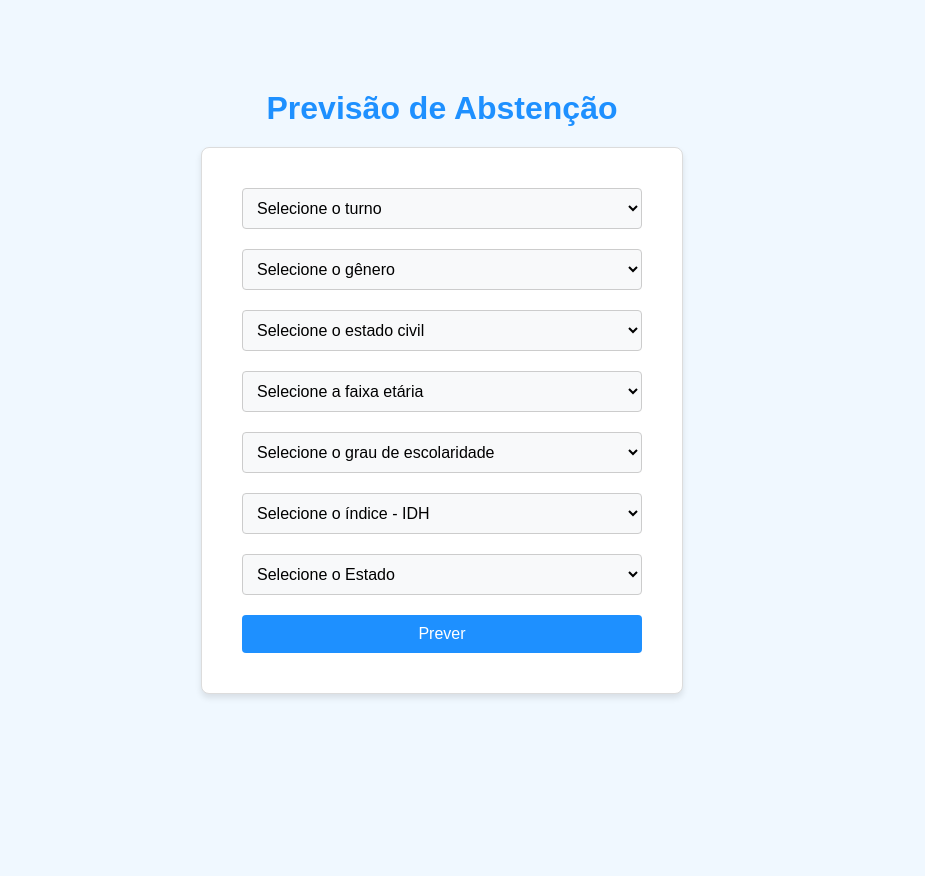
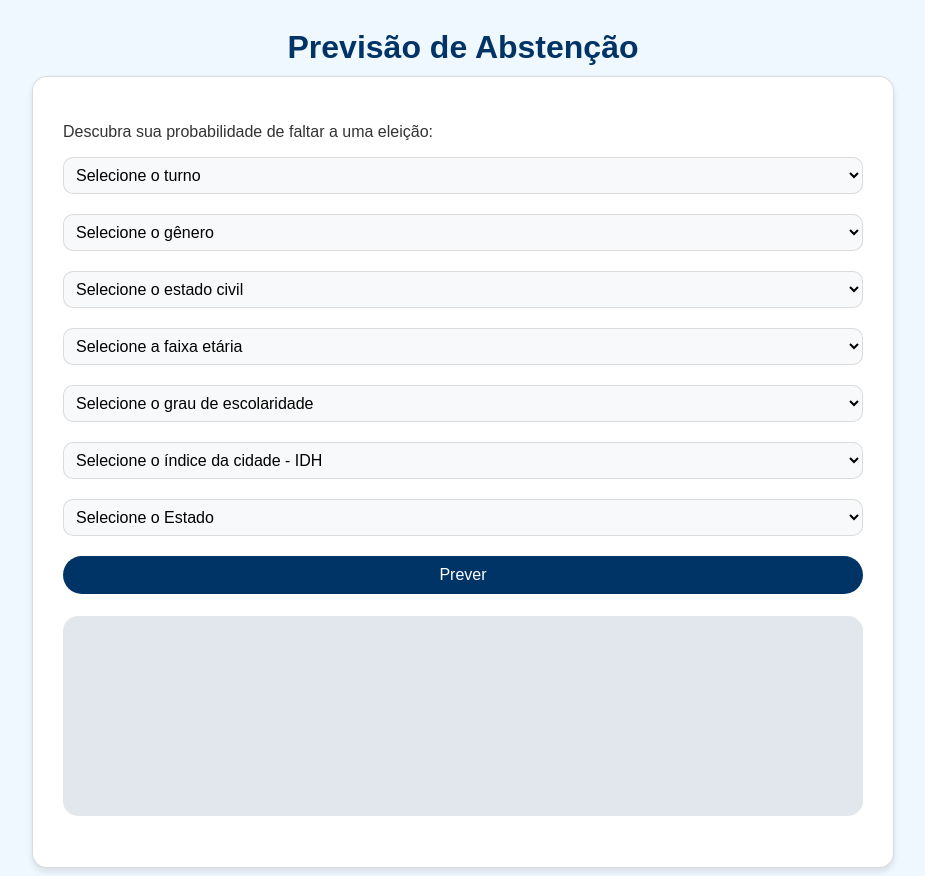
Before and after one commit to xycojunior/prevAbsten, a Django app: page / in a window 1280 px wide. Shown: the whole page, without its empty margins (198-1123 px from the left). Before the commit the page ends 698 px from the top, so only its background shows below. Run offline with Django 4.2, Linux system fonts and the light colour scheme; parts of the project's set-up code (start-up, migrations or seed data) failed here and were passed over.

Commit message:
alteração no front

```diff
--- a/templates/previsao.html
+++ b/templates/previsao.html
@@ -41,36 +41,36 @@
         font-family: Arial, sans-serif;
         background-color: #f0f8ff; /* Azul suave */
         color: #333;
-        margin: 0;
+        margin-left: 50px;
         padding: 0;
         display: flex;
         flex-direction: column;
-        align-items: center;
-        justify-content: center;
-        min-height: 100vh;
+        align-items: center ;
+        justify-content: center ;
+        min-height: 90vh;
     }
 
     h1 {
-        color: #1e90ff; /* Azul mais forte */
-        margin-bottom: 20px;
+        color: #003366; /* Azul mais forte */
+        margin-bottom: 10px;
     }
 
     form {
         background-color: #ffffff;
-        border: 1px solid #dcdcdc;
-        border-radius: 8px;
-        padding: 40px;
+        border: 1px solid rgba(0, 0, 0, 0.144);
+        border-radius: 15px;
+        padding: 30px;
         box-shadow: 0 4px 6px rgba(0, 0, 0, 0.1);
         width: 90%;
-        max-width: 400px;
+        max-width: 800px;
     }
 
     select {
         width: 100%;
-        padding: 10px;
+        padding: 8px;
         margin-bottom: 20px;
-        border: 1px solid #ccc;
-        border-radius: 4px;
+        border: 0.1px solid rgba(0, 0, 0, 0.123);
+        border-radius: 10px;
         font-size: 16px;
         background-color: #f8f9fa;
     }
@@ -80,21 +80,24 @@
         padding: 10px;
         font-size: 16px;
         color: #fff;
-        background-color: #1e90ff;
+        background-color: #003366;
         border: none;
-        border-radius: 4px;
+        border-radius: 150px;
         cursor: pointer;
         transition: background-color 0.3s;
     }
 
     button:hover {
-        background-color: #4682b4;
+        background-color: #3e8fe0;
     }
 
     p#resultado {
-        margin-top: 20px;
-        font-size: 18px;
-        color: #1e90ff;
+        border-radius: 15px;
+        background-color: #0033661e;
+        padding: 100px;
+        margin-top: 22px;
+        font-size: 21px;
+        color: #1E1E1E;
         text-align: center;
     }
 
@@ -115,6 +118,7 @@
 <body>
     <h1>Previsão de Abstenção</h1>
     <form onsubmit="event.preventDefault(); enviarPrevisao();">
+        <p>Descubra sua probabilidade de faltar a uma eleição:</p>
         <!-- Campo Turno -->
         <select name="NR_TURNO" id="NR_TURNO" required>
             <option value="" disabled selected>Selecione o turno</option>
@@ -135,10 +139,10 @@
 
         <select name="CD_ESTADO_CIVIL" id="CD_ESTADO_CIVIL" required>
             <option value="" disabled selected>Selecione o estado civil</option>
+            <option value="0">Não Informado</option>
             <option value="1">Solteiro</option>
             <option value="3">Casado</option>
             <option value="7">Separado Judicialmente</option>
-            <option value="0">Não Informado</option>
             <option value="9">Divorciado</option>
             <option value="5">Viúvo</option>
         </select>
@@ -180,8 +184,6 @@
             <option value="" disabled selected>Selecione o grau de escolaridade</option>
             <option value="0">NÃO INFORMADO</option>
             <option value="1">ANALFABETO</option>
-            <option value="0">NÃO INFORMADO</option>
-            <option value="1">ANALFABETO</option>
             <option value="2">LÊ E ESCREVE</option>
             <option value="3">ENSINO FUNDAMENTAL INCOMPLETO</option>
             <option value="4">ENSINO FUNDAMENTAL COMPLETO</option>
@@ -195,11 +197,11 @@
         <!-- Campo Índice de Humanidade -->
 
         <select name="IHH_M_NUM" id="IHH_M_NUM" required>
-            <option value="" disabled selected>Selecione o índice - IDH</option>
-            <option value="0">Baixo</option>
-            <option value="1">Médio</option>
-            <option value="2">Alto</option>
-            <option value="3">Muito Alto</option>
+            <option value="" disabled selected>Selecione o índice da cidade - IDH</option>
+            <option value="0">Baixo - pouco desenvolvido</option>
+            <option value="1">Médio - em desenvolvimento</option>
+            <option value="2">Alto - bem desenvolvido</option>
+            <option value="3">Muito Alto - muito desenvolvido</option>
         </select>
         <br>
 
@@ -238,8 +240,7 @@
         <br>
 
         <button type="submit">Prever</button>
+        <p id="resultado"></p>
     </form>
-    <p id="resultado"></p>
 </body>
-
 </html>
```
